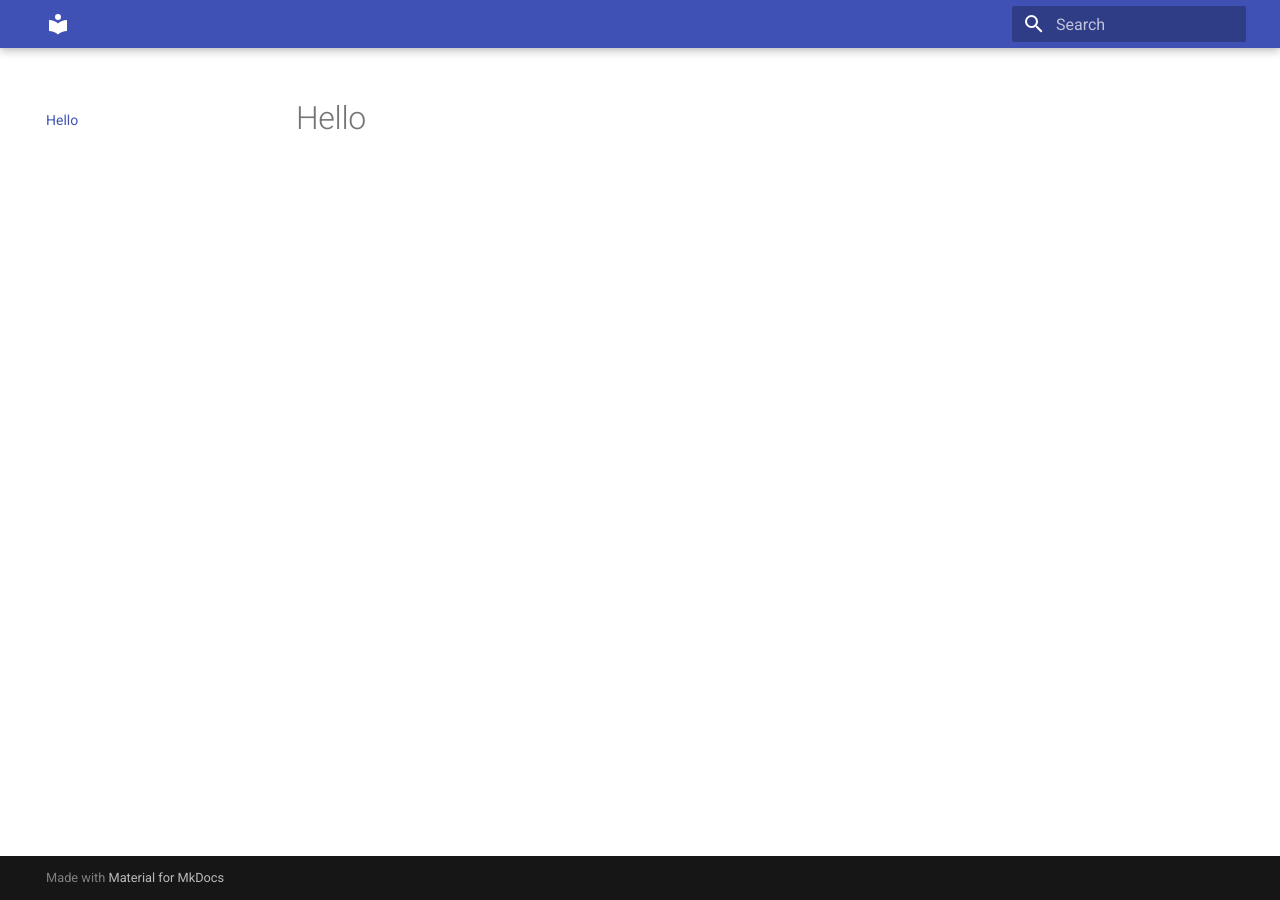
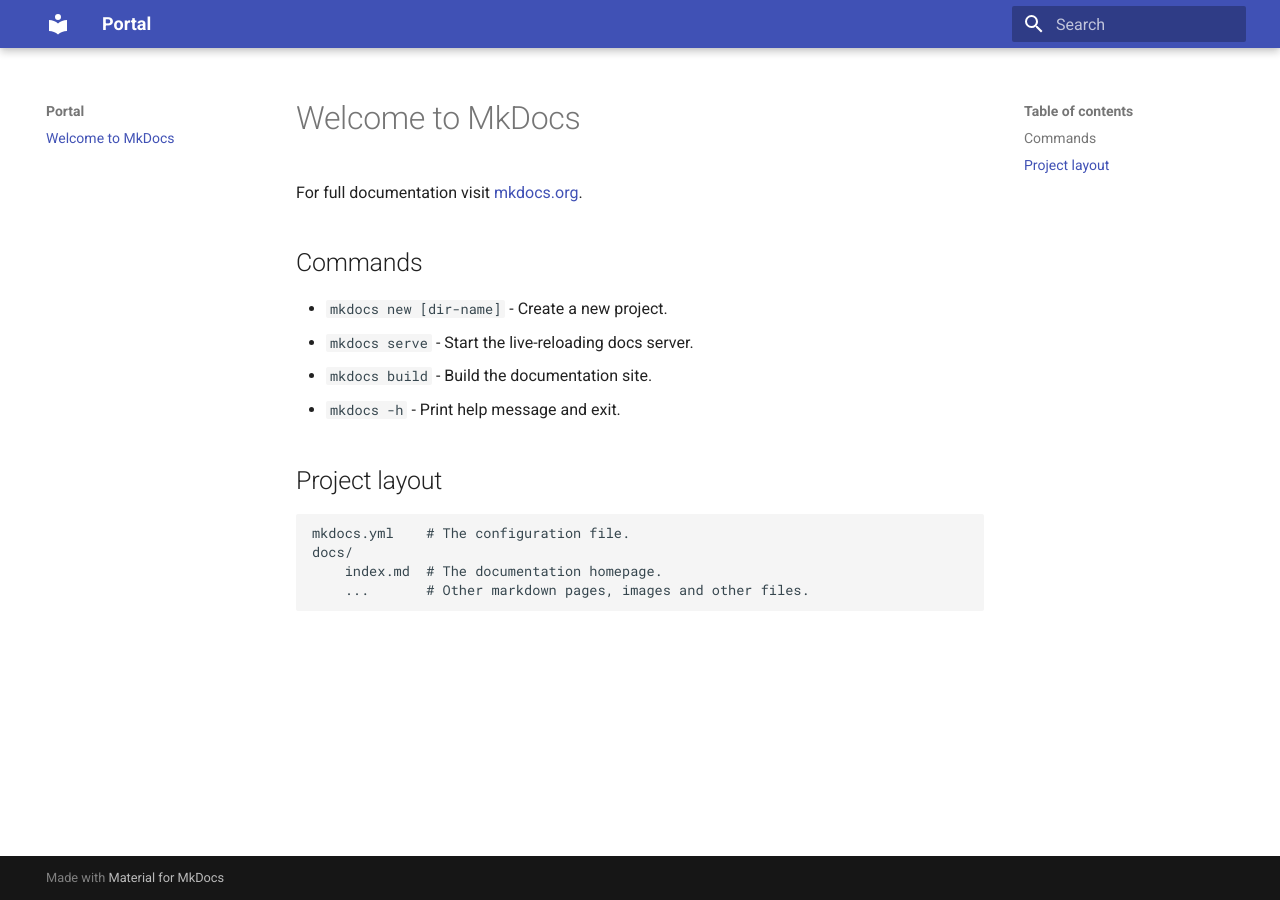
Before and after one commit to daniyalIbrahim/portal, an MkDocs documentation site: the page built from docs/index.md, in a window 1280 px wide. Built offline with MkDocs 1.6.1 and Material for MkDocs 9.7.7, drawn with Linux system fonts in a browser that asks for light colours.

Commit message:
try again

```diff
--- a/docs/index.md
+++ b/docs/index.md
@@ -1 +1,17 @@
-# Hello
+# Welcome to MkDocs
+
+For full documentation visit [mkdocs.org](https://www.mkdocs.org).
+
+## Commands
+
+* `mkdocs new [dir-name]` - Create a new project.
+* `mkdocs serve` - Start the live-reloading docs server.
+* `mkdocs build` - Build the documentation site.
+* `mkdocs -h` - Print help message and exit.
+
+## Project layout
+
+    mkdocs.yml    # The configuration file.
+    docs/
+        index.md  # The documentation homepage.
+        ...       # Other markdown pages, images and other files.
--- a/mkdocs.yml
+++ b/mkdocs.yml
@@ -1,6 +1,5 @@
+site_name: Portal
 
-site:
-  name: portal
 
 theme:
   name: material
```
